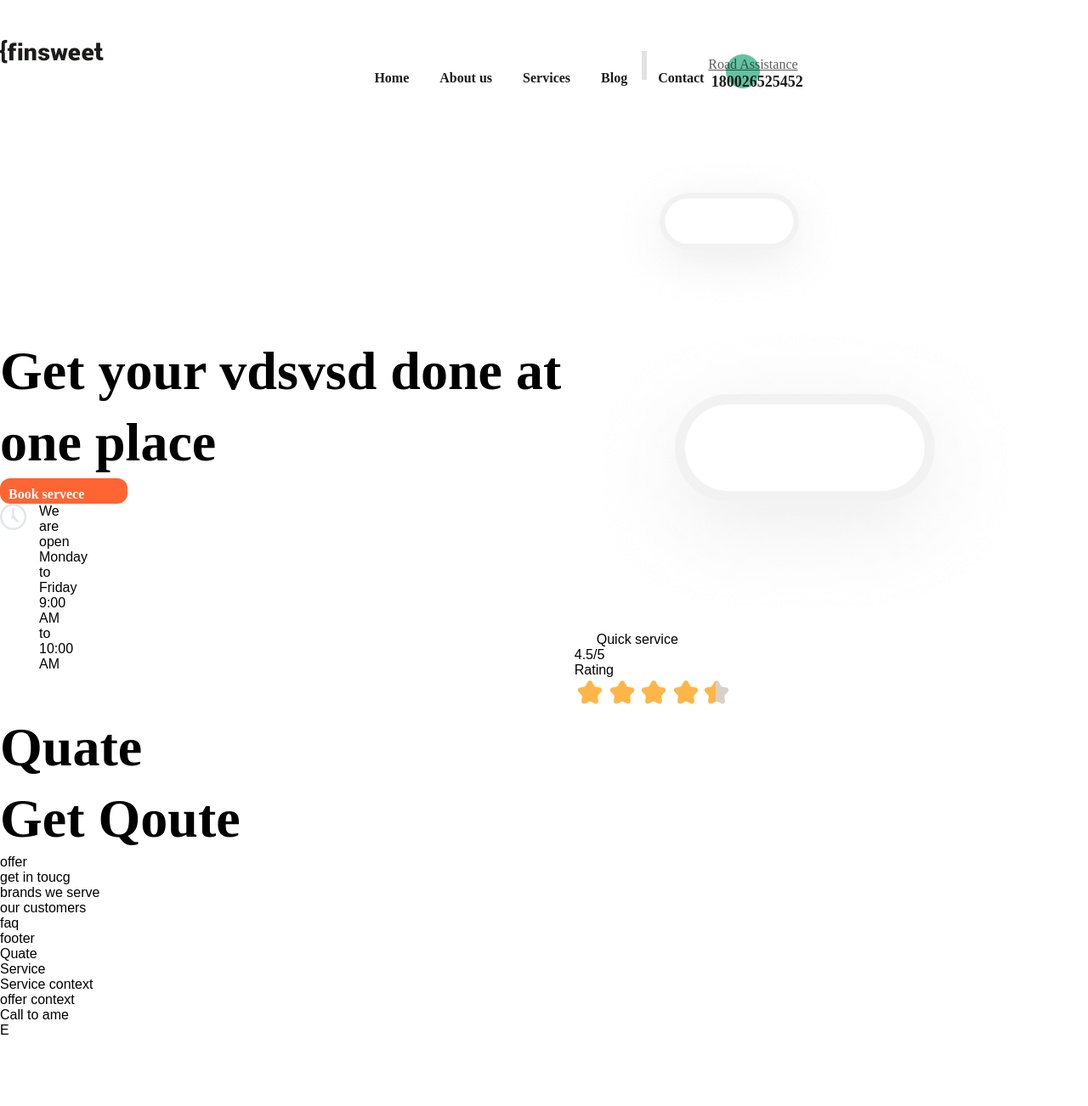
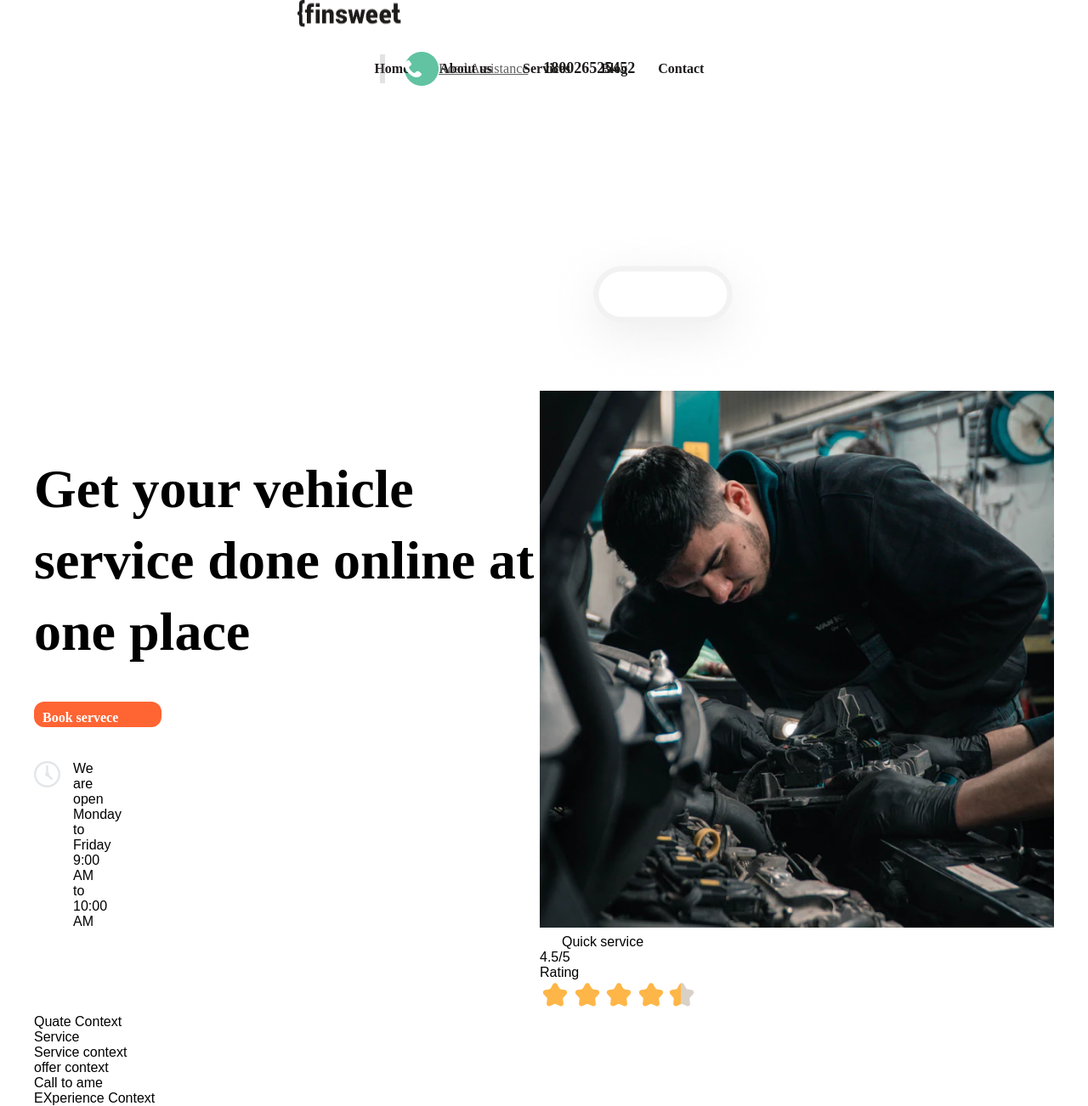
Before and after one commit to vitustockholm/netflix-ui-sim, a React (Create React App) app in the folder frontend/: page / in a window 1280 px wide. Shown: the whole page at 85% size. Before the commit the page ends 1222 px from the top, so only its background shows below. Built offline with nearby package versions, Linux system fonts and the light colour scheme.

Commit message:
feature-homepage-arch : structure html5

```diff
--- a/frontend/src/App.js
+++ b/frontend/src/App.js
@@ -1,6 +1,14 @@
 import { BrowserRouter as Router, Route, Switch } from 'react-router-dom';
 //components
+import Header from './components/header/Header';
+// pages
 import HomePage from './pages/HomePage';
+import Services from './pages/Services';
+import SingleService from './pages/SingleService';
+import About from './pages/About';
+import Contacts from './pages/Contacts';
+import BlogPage from './pages/BlogPage';
+import SingleBlock from './pages/SingleBlock';
 // - styles
 import './index.css';
 
@@ -8,14 +16,18 @@ function App() {
   return (
     <>
       <div className='app'>
-        <HomePage />
-        {/* Contains Navigation inside */}
         <Router>
+          <Header />
+          {/* Contains Navigation inside */}
+
           <Switch>
-            <Route path='/about' />
-            <Route path='/contact' />
-            <Route exact path='/blog' />
-            <Route path='/blog/:id' />
+            <Route exact path='/' component={HomePage} />
+            <Route exact path='/services' component={Services} />
+            <Route path='/services/:id' component={SingleService} />
+            <Route path='/about' component={About} />
+            <Route path='/contacts/' component={Contacts} />
+            <Route exact path='/blog' component={BlogPage} />
+            <Route path='/blog/:id' component={SingleBlock} />
           </Switch>
         </Router>
       </div>
--- a/frontend/src/components/header/Header.jsx
+++ b/frontend/src/components/header/Header.jsx
@@ -2,65 +2,18 @@ import React from 'react';
 //
 import Nav from './Navigation';
 import '../../index.css';
-// -  assets
-import imageBack from '../../assets/backgrounds/BG1.png';
-import ClockIcon from '../../assets/icon/Icon10.png';
-import TwentyFourIcon from '../../assets/icon/24.png';
-import StarsIcon from '../../assets/icon/Stars.png';
-import ServiceIcon from '../../assets/backgrounds/BG1.png';
+
+import Logo from '../../assets/pic/Logo.png';
 
 const Header = () => {
   return (
     <>
-      <div className='container'>
-        <Nav />{' '}
-        <header className=''>
-          <div className='header-text-wrapper'>
-            <h1>Get your vdsvsd done at one place</h1>
-            <div className='primary header-button'>
-              <p className='button-text'>Book servece</p>
-            </div>
-            <div className='home-header-clock-label'>
-              <img src={ClockIcon} alt='' />
-              <div className='helper-wrapper'>
-                <p className='open-grey'>We are open</p>
-                <p className='monday-dark'>
-                  Monday to Friday 9:00 AM to 10:00 AM
-                </p>
-              </div>
-            </div>
-          </div>
-
-          <div className='header-image'>
-            <img src={ServiceIcon} alt='' className='serviceicon' />
-            <img src={imageBack} alt='imageBack' />
-            <div className='home-header__badge top-left'>
-              <img src={TwentyFourIcon} alt='' />
-              Quick service
-            </div>
-            <div className='home-header__badge bottom-right'>
-              <div>
-                <p className='u1 text-bold'>4.5/5</p>
-                <p className='u2'>Rating</p>
-              </div>
-              <div className='star-row'>
-                <img src={StarsIcon} alt='rating-stars-set' />
-              </div>
-            </div>
-          </div>
-        </header>
-        <section>
-          <h1>Quate</h1>
-        </section>
-        <section>
-          <h1>Get Qoute</h1>
-        </section>
-        <section>offer</section>
-        <section>get in toucg</section>
-        <section>brands we serve</section>
-        <section>our customers</section>
-        <section>faq</section>
-        <footer>footer</footer>
+      <div className='container100'>
+        <div className='logo-wrapper'>
+          {' '}
+          <img src={Logo} alt='logo' className='logo' />
+          <Nav />
+        </div>
       </div>
     </>
   );
--- a/frontend/src/components/header/Navigation.jsx
+++ b/frontend/src/components/header/Navigation.jsx
@@ -39,8 +39,9 @@ const Navigation = () => {
           </li>
         </ul>
         <img src={line} alt='line' className='line' />
+
         <div className='assistance'>
-          <img src={callLogo} alt='call' className='call' />{' '}
+          <img src={callLogo} alt='call' className='call' />
           <img src={callLogoCall} alt='callCall' className='callIcon' />
           <u>Road Assistance</u>
           <a href='/call' className='number'>
--- a/frontend/src/components/main/ExperienceContext.jsx
+++ b/frontend/src/components/main/ExperienceContext.jsx
@@ -1,7 +1,7 @@
 import React from 'react';
 
 const ExperienceContext = () => {
-  return <div>E</div>;
+  return <div>EXperience Context</div>;
 };
 
 export default ExperienceContext;
--- a/frontend/src/components/main/HomeContext.jsx
+++ b/frontend/src/components/main/HomeContext.jsx
@@ -1,18 +1,129 @@
 import React from 'react';
-import logo from '../../assets/pic/Logo.png';
+
 import '../../index.css';
-import Header from '../../components/header/Header';
+
+// // -  assets
+import imageBack from '../../assets/pic/bg1.png';
+import ClockIcon from '../../assets/icon/Icon10.png';
+import TwentyFourIcon from '../../assets/icon/24.png';
+import StarsIcon from '../../assets/icon/Stars.png';
+import ServiceIcon from '../../assets/backgrounds/BG1.png';
 
 const HomeContext = () => {
   return (
-    <div>
-      <div className='wrapper'>
-        {' '}
-        <img src={logo} alt='logo' className='logo' />
+    <>
+      <div className=''>
+        <header>
+          <div className='header-text'>
+            <h1>Get your vehicle service done online at one place</h1>
+            <div className='primary header-button'>
+              <p className='button-text'>Book servece</p>
+            </div>
+            <div className='home-header-clock-label'>
+              <img src={ClockIcon} alt='' />
+              <div className='helper-wrapper'>
+                <p className='open-grey'>We are open</p>
+                <p className='monday-dark'>
+                  Monday to Friday 9:00 AM to 10:00 AM
+                </p>
+              </div>
+            </div>
+          </div>
+
+          <div className='header-image'>
+            <img src={ServiceIcon} alt='' className='serviceicon' />
+            <img src={imageBack} alt='imageBack' />
+            <div className='home-header__badge top-left'>
+              <img src={TwentyFourIcon} alt='' />
+              Quick service
+            </div>
+            <div className='home-header__badge bottom-right'>
+              <div>
+                <p className='u1 text-bold'>4.5/5</p>
+                <p className='u2'>Rating</p>
+              </div>
+              <div className='star-row'>
+                <img src={StarsIcon} alt='rating-stars-set' />
+              </div>
+            </div>
+          </div>
+        </header>
       </div>
-      <Header />
-    </div>
+    </>
   );
 };
 
 export default HomeContext;
+
+////////////////////
+// import React from 'react';
+// //
+// import Nav from './Navigation';
+// import '../../index.css';
+// // -  assets
+// import imageBack from '../../assets/backgrounds/BG1.png';
+// import ClockIcon from '../../assets/icon/Icon10.png';
+// import TwentyFourIcon from '../../assets/icon/24.png';
+// import StarsIcon from '../../assets/icon/Stars.png';
+// import ServiceIcon from '../../assets/backgrounds/BG1.png';
+
+// const Header = () => {
+//   return (
+//     <>
+//       <div className='container'>
+//         <Nav />{' '}
+//         <header className=''>
+//           <div className='header-text-wrapper'>
+//             <h1>Get your vdsvsd done at one place</h1>
+//             <div className='primary header-button'>
+//               <p className='button-text'>Book servece</p>
+//             </div>
+//             <div className='home-header-clock-label'>
+//               <img src={ClockIcon} alt='' />
+//               <div className='helper-wrapper'>
+//                 <p className='open-grey'>We are open</p>
+//                 <p className='monday-dark'>
+//                   Monday to Friday 9:00 AM to 10:00 AM
+//                 </p>
+//               </div>
+//             </div>
+//           </div>
+
+//           <div className='header-image'>
+//             <img src={ServiceIcon} alt='' className='serviceicon' />
+//             <img src={imageBack} alt='imageBack' />
+//             <div className='home-header__badge top-left'>
+//               <img src={TwentyFourIcon} alt='' />
+//               Quick service
+//             </div>
+//             <div className='home-header__badge bottom-right'>
+//               <div>
+//                 <p className='u1 text-bold'>4.5/5</p>
+//                 <p className='u2'>Rating</p>
+//               </div>
+//               <div className='star-row'>
+//                 <img src={StarsIcon} alt='rating-stars-set' />
+//               </div>
+//             </div>
+//           </div>
+//         </header>
+//         <section>
+//           <h1>Quate</h1>
+//         </section>
+//         <section>
+//           <h1>Get Qoute</h1>
+//         </section>
+//         <section>offer</section>
+//         <section>get in toucg</section>
+//         <section>brands we serve</section>
+//         <section>our customers</section>
+//         <section>faq</section>
+//         <footer>footer</footer>
+//       </div>
+//     </>
+//   );
+// };
+
+// export default Header;
+
+//////////////////////////////
--- a/frontend/src/components/main/QuoteContext.jsx
+++ b/frontend/src/components/main/QuoteContext.jsx
@@ -1,7 +1,7 @@
 import React from 'react';
 
 const QuoteContext = () => {
-  return <div>Quate</div>;
+  return <div>Quate Context</div>;
 };
 
 export default QuoteContext;
--- a/frontend/src/index.css
+++ b/frontend/src/index.css
@@ -16,11 +16,20 @@ body {
 } /* navigation */
 
 .container {
-  /* width: 100%;
+  width: 100%;
   max-width: 1200px;
-  margin: 0 auto; */
-  padding-top: 20px;
+  margin: 0 auto;
 }
+.container100 {
+  width: 100%;
+  margin: 0;
+}
+.logo {
+  width: 122px;
+  height: 32px;
+  margin-left: 350px;
+}
+
 .linija {
   height: 40px;
   width: 1px;
@@ -29,30 +38,20 @@ body {
   /* ---------  begin  ----*/
 }
 nav {
-  position: absolute;
   width: 100%;
   height: 90px;
   display: flex;
-  margin-top: 20px;
+
   align-items: center;
 }
-/*   ig nav logo */
-img.logo {
-}
 /*  nav logo */
-.logo {
-  position: absolute;
-  /* left: 2.17%; */
-  /* right: 77.01%; */
-  top: 5.89%;
-}
 
 /*   nav link menu */
 ul {
-  position: absolute;
+  position: relative;
   left: 33%;
-  top: 0.4%;
-  bottom: 99.25%;
+  /* top: 0.4%;
+  bottom: 99.25%; */
   display: flex;
   list-style-type: none;
   box-sizing: border-box;
@@ -90,7 +89,6 @@ a:hover {
 }
 /*   - LINE - separator img -  */
 .line {
-  position: absolute;
   left: 57.19%;
   right: 25.62%;
   top: 5.89%;
@@ -116,12 +114,11 @@ a:hover {
 
 /*   - grenn bg for call icon   */
 .call {
-  position: absolute;
-  left: 60.59%;
+  /* position: absolute; */
+  /* left: 60.59%;
   right: 24.06%;
   top: 4.59%;
-  bottom: 99.15%;
-  display: flex;
+  bottom: 99.15%; */
 
   justify-self: center;
 }
@@ -129,17 +126,16 @@ a:hover {
 /* -white icon on .call background */
 .callIcon {
   position: absolute;
-  left: 61.1%;
+  /* left: 61.1%;
   right: 23.26%;
   top: 6%;
-  bottom: 99.28%;
+  bottom: 99.28%; */
 
   background-color: transparent;
 }
 
 /* text on <u></u> Road assistance */
 u {
-  position: absolute;
   left: 65.1%;
   right: 16.82%;
   top: 3.93%;
@@ -163,7 +159,6 @@ u {
 
 /*  180026525452 call number-anchor may not fit by style */
 .number {
-  position: absolute;
   left: 63.97%;
   right: 16.72%;
   top: 3.54%;
@@ -193,11 +188,8 @@ header {
   margin: 0 auto;
   padding-top: 140px;
 }
-.container {
-}
+
 .container-header {
-  position: absolute;
-
   /* width: 1300px; */
 
   height: 632px;
@@ -244,11 +236,10 @@ h1 {
 .serviceicon {
   width: 290px;
   height: 190px;
-  position: relative;
+
   left: 6.15%;
 }
 .imageBack {
-  position: absolute;
   width: 605px;
   height: 632px;
 
```
